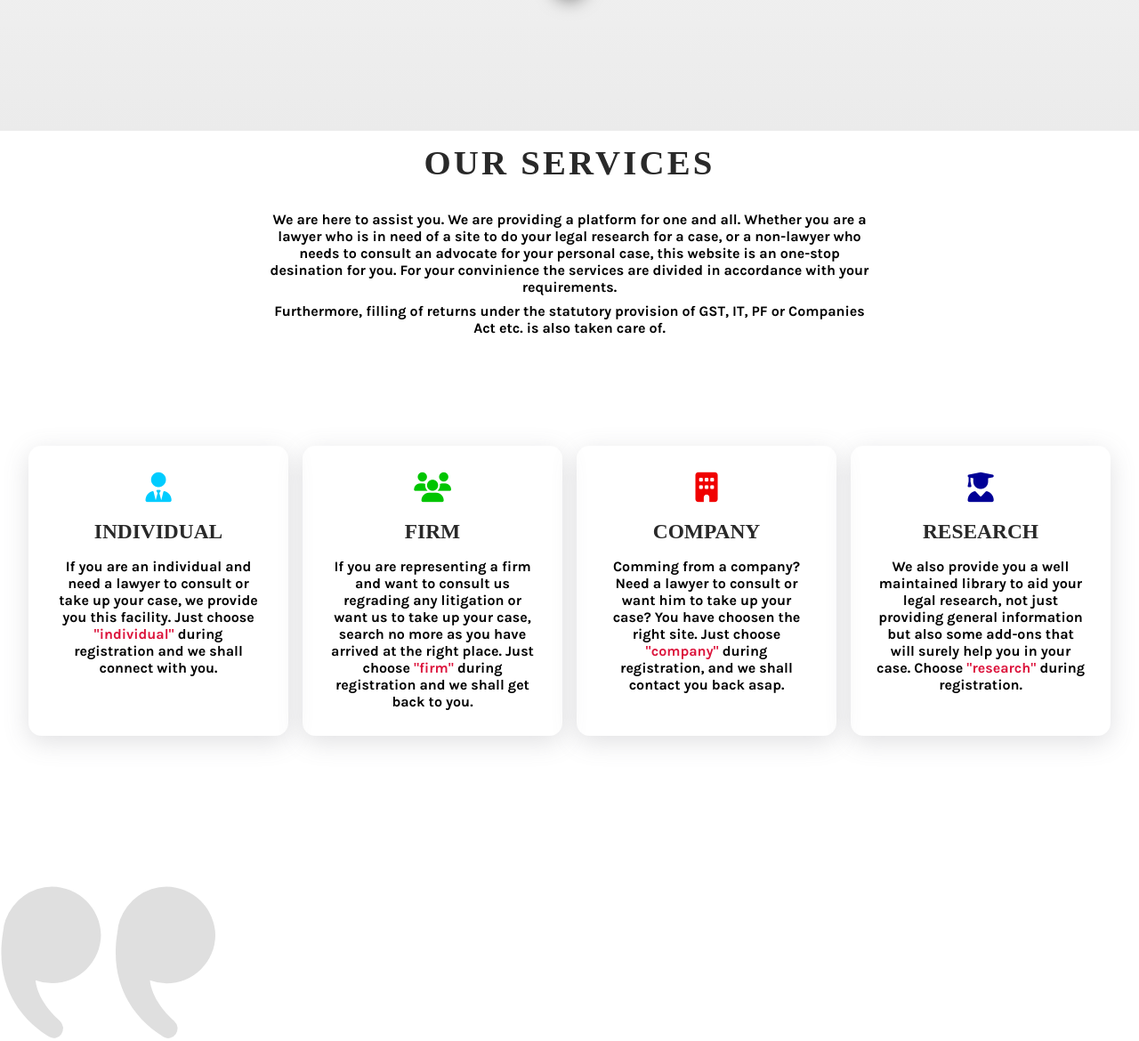
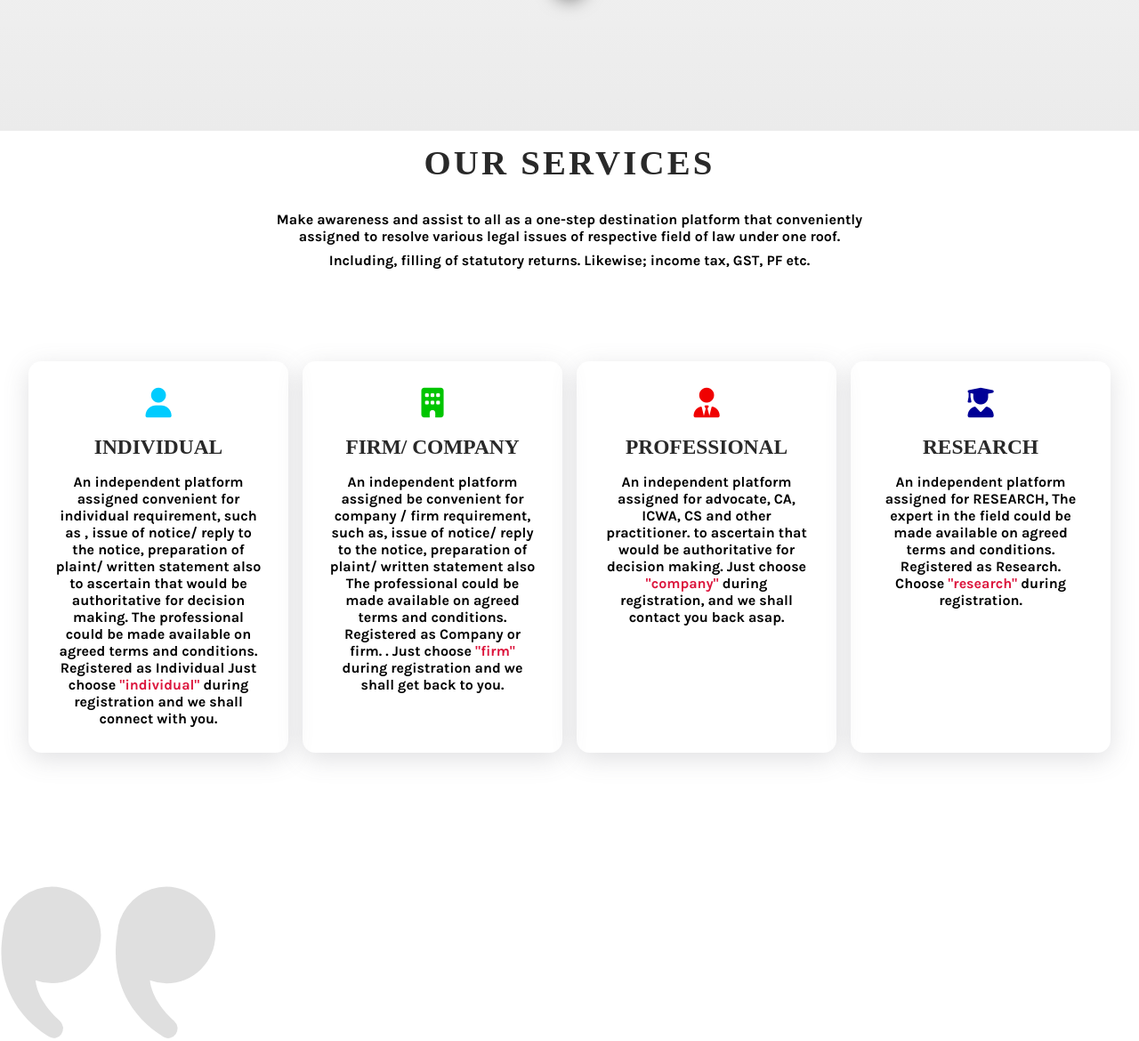
Before and after one commit to rickbhatt/solvelitigation, a Django app: page / in a window 1280 px wide. Shown: the part 653-1823 px from the top of the page at 89% size. Run offline with Django 3.2, Linux system fonts and the light colour scheme; data comes from the database, SQL or seed files in the repository; both versions use the stored data as it was after the commit; parts of the project's set-up code (start-up, migrations or seed data) failed here and were passed over; some libraries are stand-ins or nearby versions.

Commit message:
index/service contents changed adn some fixes in payment

```diff
--- a/solvelitigation/settings.py
+++ b/solvelitigation/settings.py
@@ -205,5 +205,5 @@
 
 ######## PAYMENTS GATEWAY SETTINGS #############
 
-RAZORPAY_ID = "rzp_test_RM1vYZ0rxbhhwK"
+RAZORPAY_ID = "rzp_test_RM1vYZ0rxbhhwK"  # this should be secret
 RAZORPAY_ACCOUNT_ID = "6rXTnFiJ60EEOimO9ywDhhGB"
--- a/template/home/index.html
+++ b/template/home/index.html
@@ -87,9 +87,9 @@
             </div>
 
             <div class="service-desc-container">
-                <p class="service-desc">We are here to assist you. We are providing a platform for one and all. Whether you are a lawyer who is in need of a site to do your legal research for a case, or a non-lawyer who needs to consult an advocate for your personal case, this website is an one-stop desination for you. For your convinience the services are divided in accordance with your requirements.</p>
+                <p class="service-desc">Make awareness and assist to all as a one-step destination platform that conveniently assigned to resolve various legal issues of respective field of law under one roof.</p>
 
-                <p class="service-desc">Furthermore, filling of returns under the statutory provision of GST, IT, PF or Companies Act etc. is also taken care of.</p>
+                <p class="service-desc">Including, filling of statutory returns. Likewise; income tax, GST, PF  etc.</p>
             </div>
 
         </div>
@@ -98,7 +98,7 @@
 
             <div class="service-card">
                 <div class="card-icon-container">
-                    <span class="card-icon indi-icon"><i class="fas fa-user-tie"></i></span>
+                    <span class="card-icon indi-icon"><i class="fas fa-user"></i></span>
                 </div>
 
                 <div class="card-title-container">
@@ -106,35 +106,39 @@
                 </div>
 
                 <div class="card-content-container">
-                    <p class="card-content">If you are an individual and need a lawyer to consult or take up your case, we provide you this facility. Just choose <span class="important-highlight">"individual"</span>  during registration and we shall connect with you. </p>
+                    <p class="card-content">An independent platform assigned convenient for individual requirement, such as , issue of notice/ reply to the notice, preparation of plaint/ written statement also to ascertain that would be authoritative for decision making.
+                    The professional could be made available on agreed terms and conditions.  Registered as Individual
+                    Just choose <span class="important-highlight">"individual"</span>  during registration and we shall connect with you. </p>
                 </div>
             </div>
 
             <div class="service-card">
                  <div class="card-icon-container">
-                    <span class="card-icon firm-icon"><i class="fas fa-users"></i></span>
+                    <span class="card-icon firm-icon"><i class="fas fa-building"></i></span>
                 </div>
 
                 <div class="card-title-container">
-                     <p class="card-title">FIRM</p>
+                     <p class="card-title">FIRM/ COMPANY</p>
                 </div>
 
                 <div class="card-content-container">
-                    <p class="card-content">If you are representing a firm and want to consult us regrading any litigation or want us to take up your case, search no more as you have arrived at the right place. Just choose <span class="important-highlight">"firm"</span>  during registration and we shall get back to you.</p>
+                    <p class="card-content">An independent platform assigned be convenient for company / firm requirement, such as, issue of notice/ reply to the notice, preparation of plaint/ written statement also
+                    The professional could be made available on agreed terms and conditions.  Registered as Company or firm.
+                    . Just choose <span class="important-highlight">"firm"</span>  during registration and we shall get back to you.</p>
                 </div>
             </div>
 
             <div class="service-card">
                  <div class="card-icon-container">
-                    <span class="card-icon comp-icon"><i class="fas fa-building"></i></span>
+                    <span class="card-icon comp-icon"><i class="fas fa-user-tie"></i></span>
                 </div>
 
                 <div class="card-title-container">
-                     <p class="card-title">COMPANY</p>
+                     <p class="card-title">PROFESSIONAL</p>
                 </div>
 
                 <div class="card-content-container">
-                    <p class="card-content">Comming from a company? Need a lawyer to consult or want him to take up your case? You have choosen the right site. Just choose <span class="important-highlight">"company"</span> during registration, and we shall contact you back asap.</p>
+                    <p class="card-content">An independent platform assigned for advocate, CA, ICWA, CS and other practitioner.  to ascertain that would be authoritative for decision making. Just choose <span class="important-highlight">"company"</span> during registration, and we shall contact you back asap.</p>
                 </div>
             </div>
 
@@ -148,7 +152,9 @@
                 </div>
 
                 <div class="card-content-container">
-                    <p class="card-content">We also provide you a well maintained library to aid your legal research, not just providing general information but also some add-ons that will surely help you in your case. Choose <span class="important-highlight">"research"</span> during registration. </p>
+                    <p class="card-content">An independent platform assigned for  RESEARCH,
+                    The expert in the field could be made available on agreed terms and conditions.  Registered as Research.
+                    Choose <span class="important-highlight">"research"</span> during registration. </p>
                 </div>
             </div>
 
```
Also changed, not shown: payment/views.py (+4 -6 lines), db.sqlite3.
